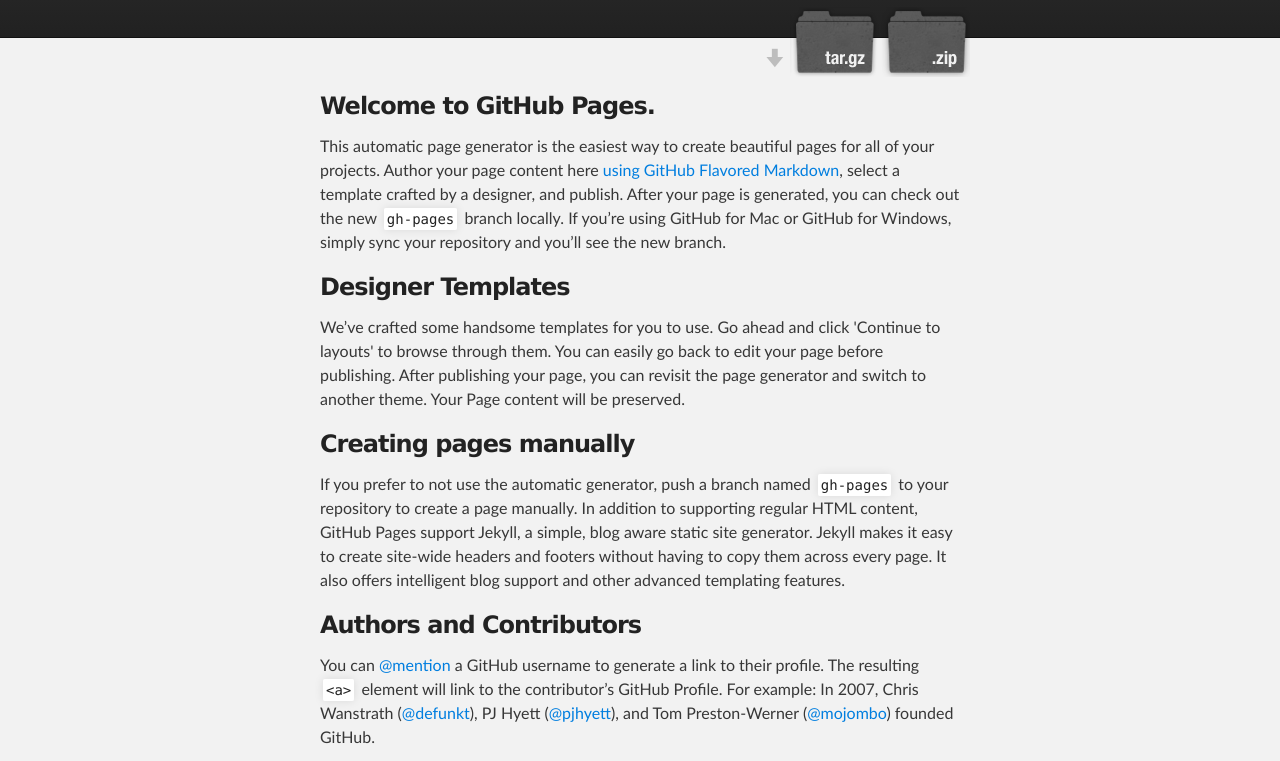
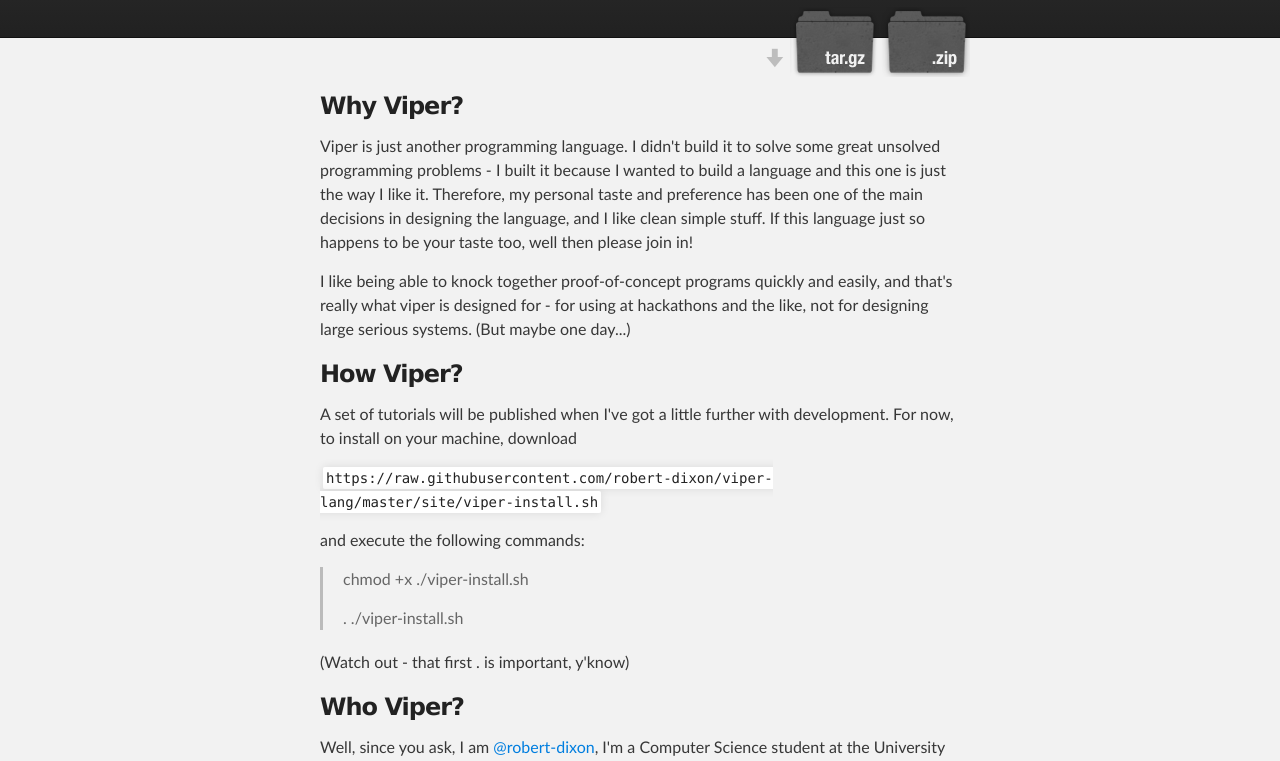
Before and after one commit to robert-dixon/viper-lang, a plain HTML site: page index.html in a window 1280 px wide. Shown: the part 172-933 px from the top of the page. Drawn offline with Linux system fonts and the light colour scheme.

```diff
--- a/index.html
+++ b/index.html
@@ -32,29 +32,33 @@
     <div id="main_content_wrap" class="outer">
       <section id="main_content" class="inner">
         <h3>
-<a id="welcome-to-github-pages" class="anchor" href="#welcome-to-github-pages" aria-hidden="true"><span class="octicon octicon-link"></span></a>Welcome to GitHub Pages.</h3>
+<a id="why-viper" class="anchor" href="#why-viper" aria-hidden="true"><span class="octicon octicon-link"></span></a>Why Viper?</h3>
 
-<p>This automatic page generator is the easiest way to create beautiful pages for all of your projects. Author your page content here <a href="https://guides.github.com/features/mastering-markdown/">using GitHub Flavored Markdown</a>, select a template crafted by a designer, and publish. After your page is generated, you can check out the new <code>gh-pages</code> branch locally. If you’re using GitHub for Mac or GitHub for Windows, simply sync your repository and you’ll see the new branch.</p>
+<p>Viper is just another programming language.  I didn't build it to solve some great unsolved programming problems - I built it because I wanted to build a language and this one is just the way I like it.  Therefore, my personal taste and preference has been one of the main decisions in designing the language, and I like clean simple stuff.  If this language just so happens to be your taste too, well then please join in!</p>
+
+<p>I like being able to knock together proof-of-concept programs quickly and easily, and that's really what viper is designed for - for using at hackathons and the like, not for designing large serious systems. (But maybe one day...)</p>
 
 <h3>
-<a id="designer-templates" class="anchor" href="#designer-templates" aria-hidden="true"><span class="octicon octicon-link"></span></a>Designer Templates</h3>
+<a id="how-viper" class="anchor" href="#how-viper" aria-hidden="true"><span class="octicon octicon-link"></span></a>How Viper?</h3>
 
-<p>We’ve crafted some handsome templates for you to use. Go ahead and click 'Continue to layouts' to browse through them. You can easily go back to edit your page before publishing. After publishing your page, you can revisit the page generator and switch to another theme. Your Page content will be preserved.</p>
+<p>A set of tutorials will be published when I've got a little further with development.  For now, to install on your machine, download</p>
+
+<p><code>https://raw.githubusercontent.com/robert-dixon/viper-lang/master/site/viper-install.sh</code></p>
+
+<p>and execute the following commands:</p>
+
+<blockquote>
+<p>chmod +x ./viper-install.sh</p>
+
+<p>. ./viper-install.sh</p>
+</blockquote>
+
+<p>(Watch out - that first . is important, y'know)</p>
 
 <h3>
-<a id="creating-pages-manually" class="anchor" href="#creating-pages-manually" aria-hidden="true"><span class="octicon octicon-link"></span></a>Creating pages manually</h3>
+<a id="who-viper" class="anchor" href="#who-viper" aria-hidden="true"><span class="octicon octicon-link"></span></a>Who Viper?</h3>
 
-<p>If you prefer to not use the automatic generator, push a branch named <code>gh-pages</code> to your repository to create a page manually. In addition to supporting regular HTML content, GitHub Pages support Jekyll, a simple, blog aware static site generator. Jekyll makes it easy to create site-wide headers and footers without having to copy them across every page. It also offers intelligent blog support and other advanced templating features.</p>
-
-<h3>
-<a id="authors-and-contributors" class="anchor" href="#authors-and-contributors" aria-hidden="true"><span class="octicon octicon-link"></span></a>Authors and Contributors</h3>
-
-<p>You can <a href="https://github.com/blog/821" class="user-mention">@mention</a> a GitHub username to generate a link to their profile. The resulting <code>&lt;a&gt;</code> element will link to the contributor’s GitHub Profile. For example: In 2007, Chris Wanstrath (<a href="https://github.com/defunkt" class="user-mention">@defunkt</a>), PJ Hyett (<a href="https://github.com/pjhyett" class="user-mention">@pjhyett</a>), and Tom Preston-Werner (<a href="https://github.com/mojombo" class="user-mention">@mojombo</a>) founded GitHub.</p>
-
-<h3>
-<a id="support-or-contact" class="anchor" href="#support-or-contact" aria-hidden="true"><span class="octicon octicon-link"></span></a>Support or Contact</h3>
-
-<p>Having trouble with Pages? Check out our <a href="https://help.github.com/pages">documentation</a> or <a href="https://github.com/contact">contact support</a> and we’ll help you sort it out.</p>
+<p>Well, since you ask, I am <a href="https://github.com/robert-dixon" class="user-mention">@robert-dixon</a>, I'm a Computer Science student at the University of St Andrews and I like languages - programming languages and natural languages.</p>
       </section>
     </div>
 
```
Also changed, not shown: params.json (+1 -1 lines).
